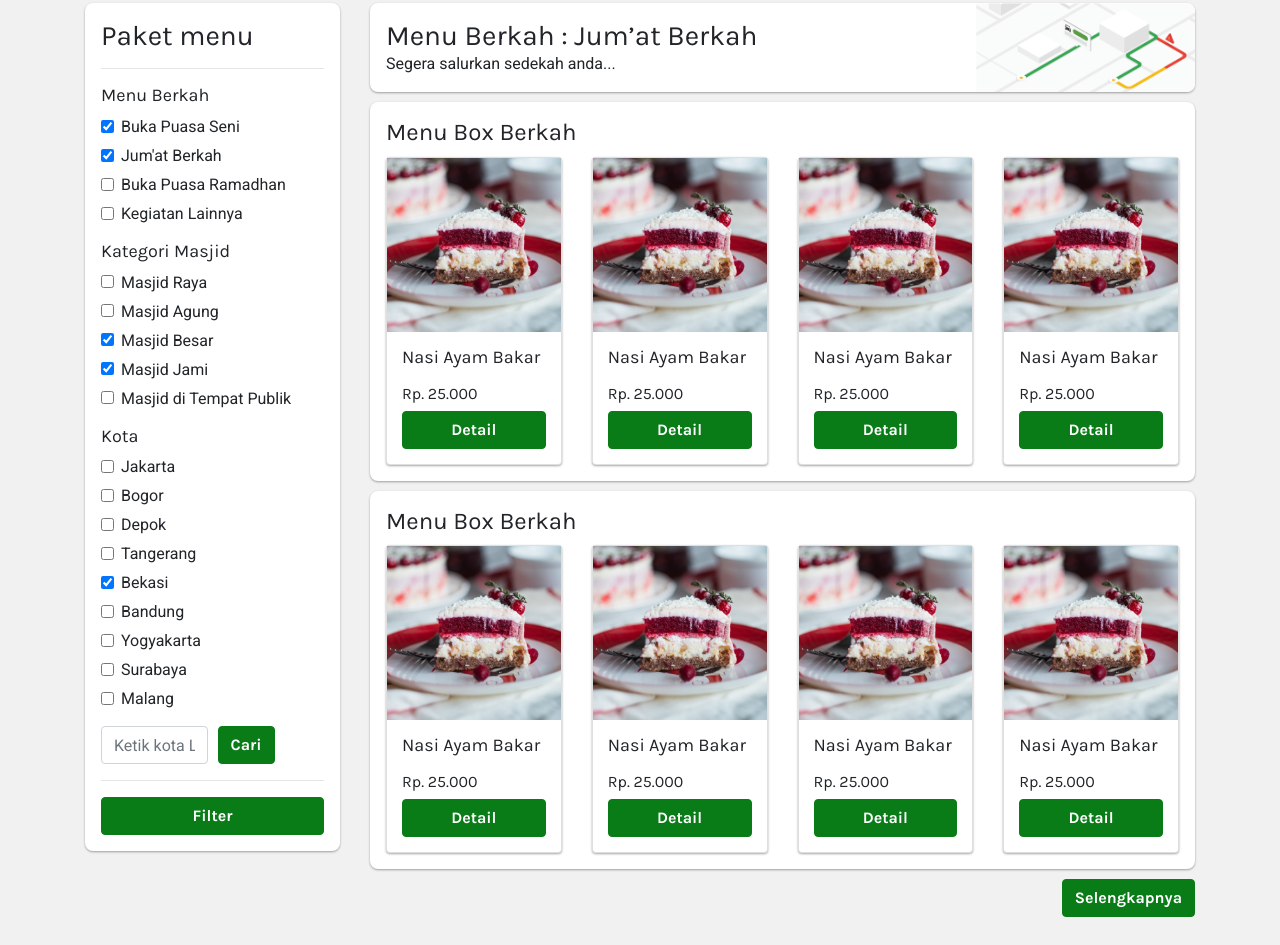
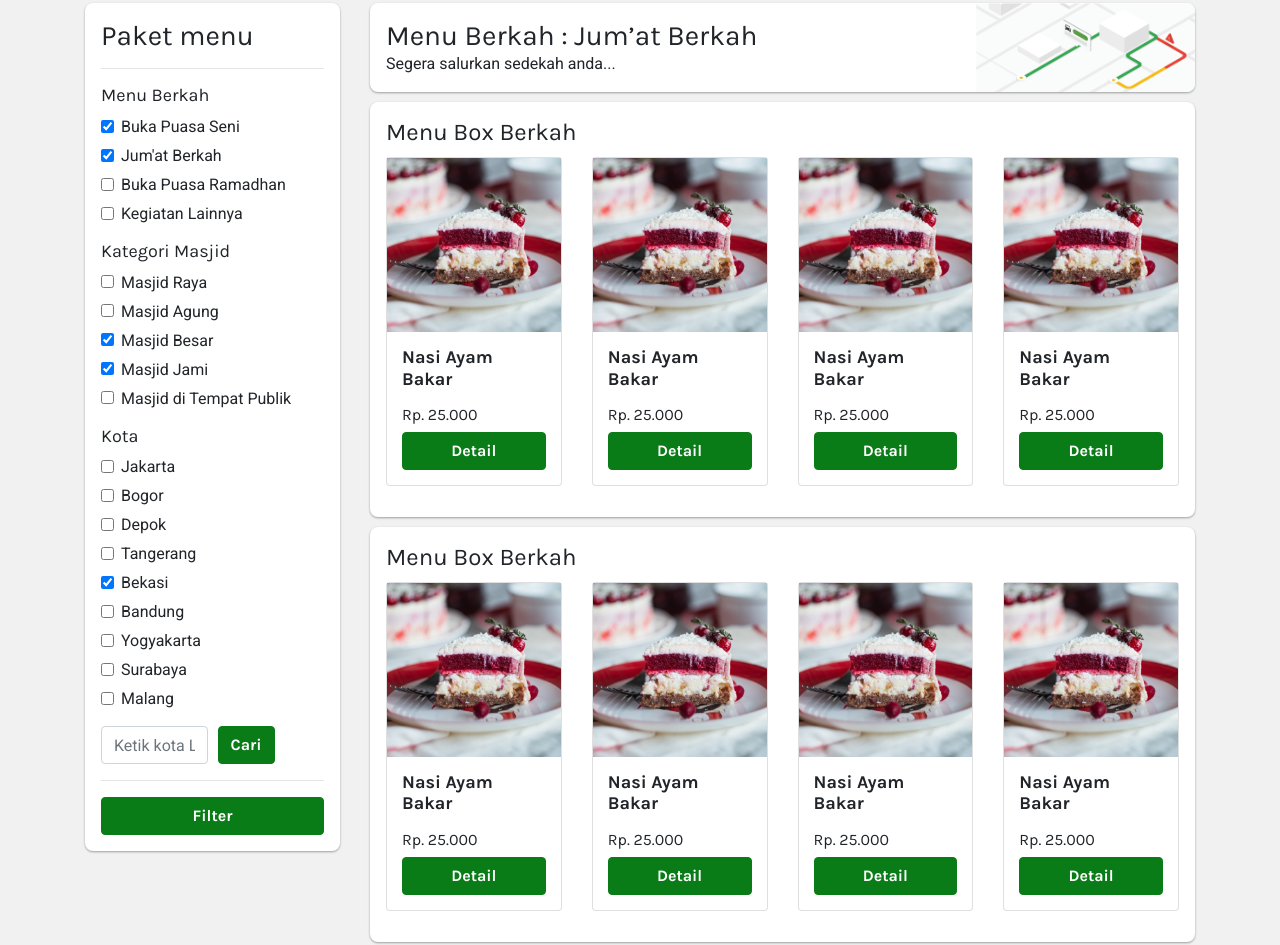
Before and after one commit to yanuaraditia/musped, a plain HTML site: page browse.html in a window 1280 px wide. Shown: the part 1897-2842 px from the top of the page. Drawn offline with nearby package versions, Linux system fonts and the light colour scheme.

Commit message:
Update box showcase

```diff
--- a/style.scss
+++ b/style.scss
@@ -122,6 +122,18 @@ h {
         h3 {
             font-size: 24px;
             margin-bottom: 10px;
+        }
+        .col-6 {
+            --sizing: 15px;
+            margin-bottom: var(--sizing);
+            padding-right: var(--sizing);
+            padding-left: var(--sizing);
+            .card {
+                box-shadow: none;
+                h3 {
+                    font-weight: 700;
+                }
+            }
         }
     }
     &.has-image {
```
Also changed, not shown: style.css, 1 other file.
